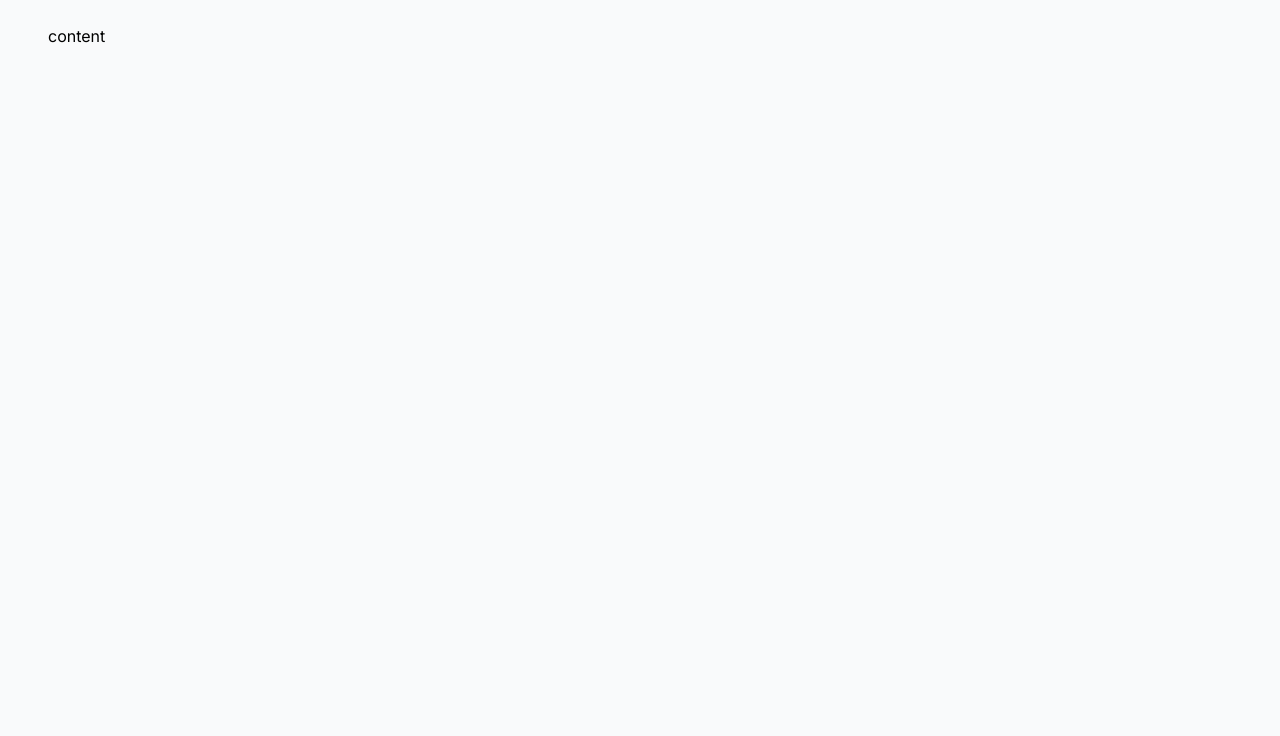
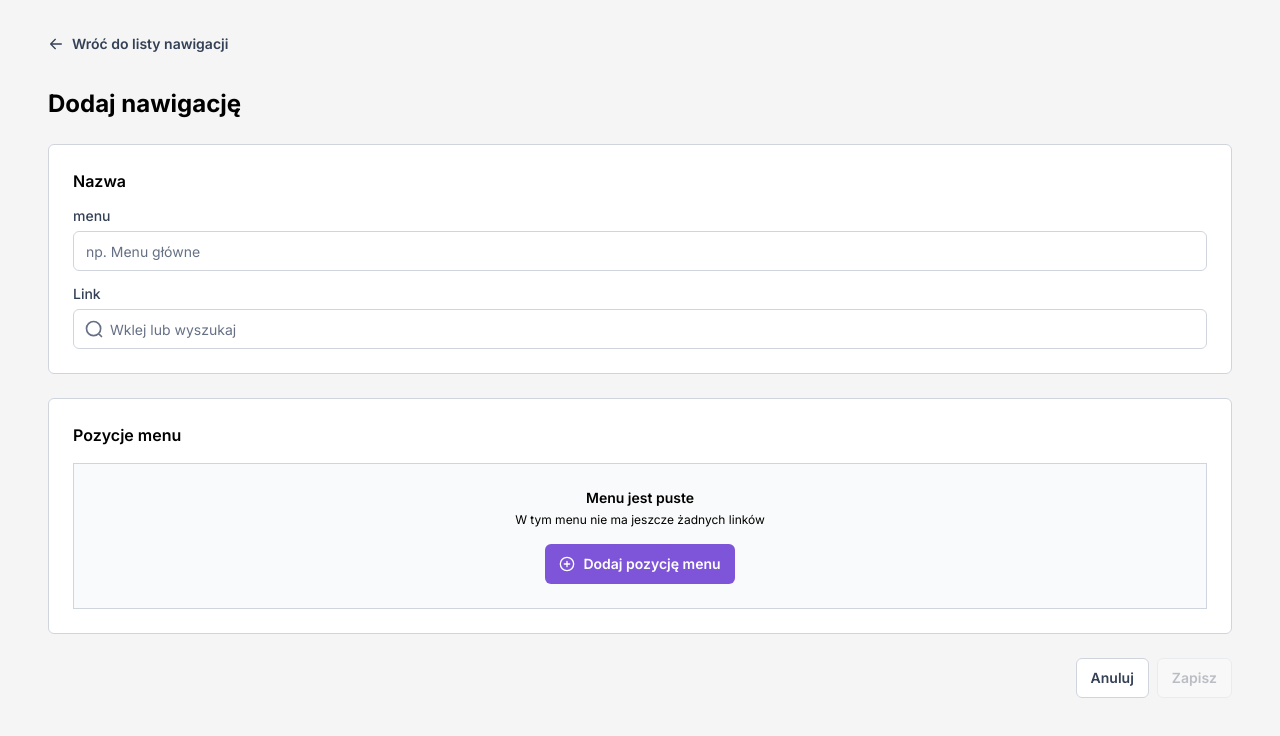
Before and after one commit to marcinmosiejko/nav-menu-builder, a Next.js app: page / in a window 1280 px wide. Shown: the top 736 px of the page. Built offline with nearby package versions, Linux system fonts and the light colour scheme.

Commit message:
feat: add layout for nav menu builder page

```diff
--- a/package.json
+++ b/package.json
@@ -9,6 +9,7 @@
     "lint": "next lint"
   },
   "dependencies": {
+    "@radix-ui/react-label": "^2.1.0",
     "class-variance-authority": "^0.7.1",
     "clsx": "^2.1.1",
     "next": "15.0.3",
--- a/src/app/layout.tsx
+++ b/src/app/layout.tsx
@@ -19,7 +19,7 @@ export default function RootLayout({
   return (
     <html lang="en">
       <body
-        className={`${inter.variable} bg-background-secondary flex min-h-screen flex-col antialiased`}
+        className={`${inter.variable} bg-background-tertiary flex min-h-screen flex-col antialiased`}
       >
         <main className="mx-auto w-full max-w-[1440px] flex-grow px-12 py-6">
           {children}
--- a/src/app/page.tsx
+++ b/src/app/page.tsx
@@ -1,3 +1,53 @@
+import { Button } from "@/components/button";
+import ArrowLeftIcon from "@/components/icons/arrow-left-icon";
+import PlusIcon from "@/components/icons/plus-icon";
+import SearchIcon from "@/components/icons/search-icon";
+import { InputWithLabel } from "@/components/input-with-label";
+
 export default function Home() {
-  return <div className="">content</div>;
+  return (
+    <div className="flex flex-col gap-6">
+      <nav>
+        <Button variant="plain" className="px-0">
+          <ArrowLeftIcon />
+          Wróć do listy nawigacji
+        </Button>
+      </nav>
+      <h1 className="text-2xl font-bold">Dodaj nawigację</h1>
+      <div className="bg-background flex flex-col gap-4 p-6 rounded-md border border-border">
+        <h2 className="font-semibold">Nazwa</h2>
+        <InputWithLabel
+          label="menu"
+          inputProps={{ type: "text", placeholder: "np. Menu główne" }}
+        />
+        <InputWithLabel
+          label="Link"
+          inputProps={{ type: "text", placeholder: "Wklej lub wyszukaj" }}
+          Icon={SearchIcon}
+        />
+      </div>
+
+      <div className="bg-background flex flex-col gap-4 p-6 rounded-md border border-border">
+        <h2 className="font-semibold">Pozycje menu</h2>
+        <div className="bg-background-secondary p-6 border border-border flex flex-col justify-center items-center gap-4">
+          <div className="flex flex-col items-center gap-1">
+            <span className="font-semibold text-sm">Menu jest puste</span>
+            <span className="text-xs">
+              W tym menu nie ma jeszcze żadnych linków
+            </span>
+          </div>
+          <Button variant="primary">
+            <PlusIcon />
+            Dodaj pozycję menu
+          </Button>
+        </div>
+      </div>
+      <div className="flex justify-end gap-2">
+        <Button variant="secondary">Anuluj</Button>
+        <Button variant="secondary" disabled>
+          Zapisz
+        </Button>
+      </div>
+    </div>
+  );
 }
--- /dev/null
+++ b/src/components/button.tsx
@@ -0,0 +1,47 @@
+import * as React from "react";
+import { cva, type VariantProps } from "class-variance-authority";
+import { cn } from "@/lib/utils";
+
+const buttonVariants = cva(
+  "inline-flex items-center justify-center gap-2 whitespace-nowrap rounded-md text-sm font-medium ring-offset-background transition-colors focus-visible:outline-none focus-visible:ring-2 focus-visible:ring-primary focus-visible:ring-offset-2 disabled:pointer-events-none disabled:opacity-30 [&_svg]:pointer-events-none [&_svg]:size-4 [&_svg]:shrink-0 font-semibold",
+  {
+    variants: {
+      variant: {
+        primary:
+          "bg-button-primary text-button-primary-foreground hover:bg-button-primary/90 [&_svg]:fill-button-primary [&_svg]:hover:bg-button-primary/90",
+        secondary:
+          "border border-border text-foreground-secondary bg-background hover:bg-border/30 [&_svg]:fill-foreground-secondary [&_svg]:hover:bg-border/30",
+        "secondary-color":
+          "bg-background text-button-secondary-color-foreground hover:bg-button-secondary-color-foreground/10 border border-button-secondary-color-border [&_svg]:fill-background [&_svg]:hover:bg-button-secondary-color-foreground/10",
+        plain:
+          "text-foreground-secondary hover:text-primary [&_svg]:fill-foreground-secondary [&_svg]:hover:fill-primary",
+      },
+      size: {
+        default: "h-10 px-[14px] py-[10px]",
+      },
+    },
+    defaultVariants: {
+      variant: "primary",
+      size: "default",
+    },
+  }
+);
+
+export interface ButtonProps
+  extends React.ButtonHTMLAttributes<HTMLButtonElement>,
+    VariantProps<typeof buttonVariants> {}
+
+const Button = React.forwardRef<HTMLButtonElement, ButtonProps>(
+  ({ className, variant, size, ...props }, ref) => {
+    return (
+      <button
+        className={cn(buttonVariants({ variant, size, className }))}
+        ref={ref}
+        {...props}
+      />
+    );
+  }
+);
+Button.displayName = "Button";
+
+export { Button, buttonVariants };
--- /dev/null
+++ b/src/components/input-with-label.tsx
@@ -0,0 +1,39 @@
+import { Input } from "./input";
+import { Label } from "./label";
+import React from "react";
+import { cn } from "@/lib/utils";
+
+export const InputWithLabel: React.FC<{
+  label?: string;
+  labelProps?: React.ComponentProps<typeof Label>;
+  inputProps: React.ComponentProps<typeof Input>;
+  Icon?: React.FC;
+}> = ({ label, labelProps, inputProps, Icon }) => {
+  const { className: inputClassName, ...inputPropsRest } = inputProps;
+  const InputCmp = (
+    <Input
+      className={cn("peer", Icon && "ps-9", inputClassName)}
+      id={inputProps.name}
+      {...inputPropsRest}
+    />
+  );
+  return (
+    <div className="flex flex-col gap-2">
+      {label ? (
+        <Label htmlFor={inputProps.name} {...labelProps}>
+          {label}
+        </Label>
+      ) : null}
+      {Icon ? (
+        <div className="relative">
+          {InputCmp}
+          <div className="pointer-events-none absolute inset-y-0 start-0 flex items-center justify-center ps-3 text-muted-foreground/80 peer-disabled:opacity-50">
+            <Icon />
+          </div>
+        </div>
+      ) : (
+        InputCmp
+      )}
+    </div>
+  );
+};
--- /dev/null
+++ b/src/components/input.tsx
@@ -0,0 +1,24 @@
+import * as React from "react";
+
+import { cn } from "@/lib/utils";
+
+export type InputProps = React.ComponentProps<"input">;
+
+const Input = React.forwardRef<HTMLInputElement, React.ComponentProps<"input">>(
+  ({ className, type, ...props }, ref) => {
+    return (
+      <input
+        type={type}
+        className={cn(
+          "flex h-10 w-full rounded-md border border-border bg-background px-3 py-2 text-base ring-offset-background file:border-0 file:bg-transparent file:text-sm file:font-medium file:text-foreground placeholder:text-foreground-placeholder focus-visible:outline-none focus-visible:ring-2 focus-visible:ring-primary   focus-visible:ring-offset-2 disabled:cursor-not-allowed disabled:opacity-50 md:text-sm",
+          className
+        )}
+        ref={ref}
+        {...props}
+      />
+    );
+  }
+);
+Input.displayName = "Input";
+
+export { Input };
--- /dev/null
+++ b/src/components/label.tsx
@@ -0,0 +1,26 @@
+"use client";
+
+import * as React from "react";
+import * as LabelPrimitive from "@radix-ui/react-label";
+import { cva, type VariantProps } from "class-variance-authority";
+
+import { cn } from "@/lib/utils";
+
+const labelVariants = cva(
+  "text-sm text-foreground-secondary font-medium leading-none peer-disabled:cursor-not-allowed peer-disabled:opacity-70"
+);
+
+const Label = React.forwardRef<
+  React.ElementRef<typeof LabelPrimitive.Root>,
+  React.ComponentPropsWithoutRef<typeof LabelPrimitive.Root> &
+    VariantProps<typeof labelVariants>
+>(({ className, ...props }, ref) => (
+  <LabelPrimitive.Root
+    ref={ref}
+    className={cn(labelVariants(), className)}
+    {...props}
+  />
+));
+Label.displayName = LabelPrimitive.Root.displayName;
+
+export { Label };
```
Also changed, not shown: 1 other file (tests, documents, lock files or other folders).
